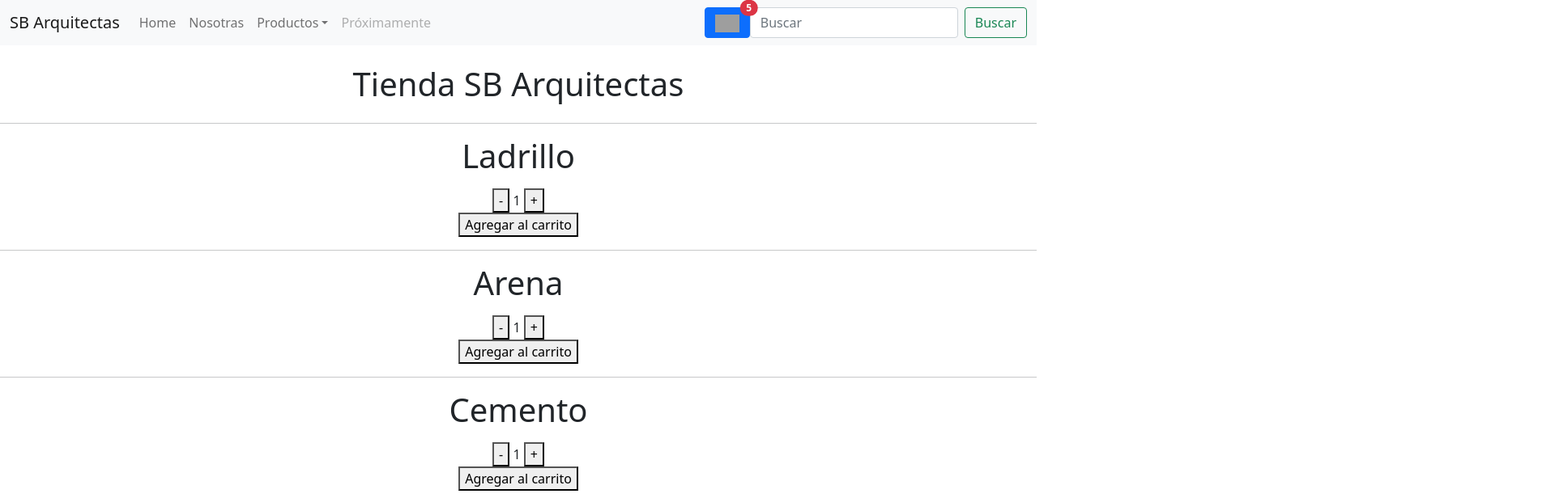
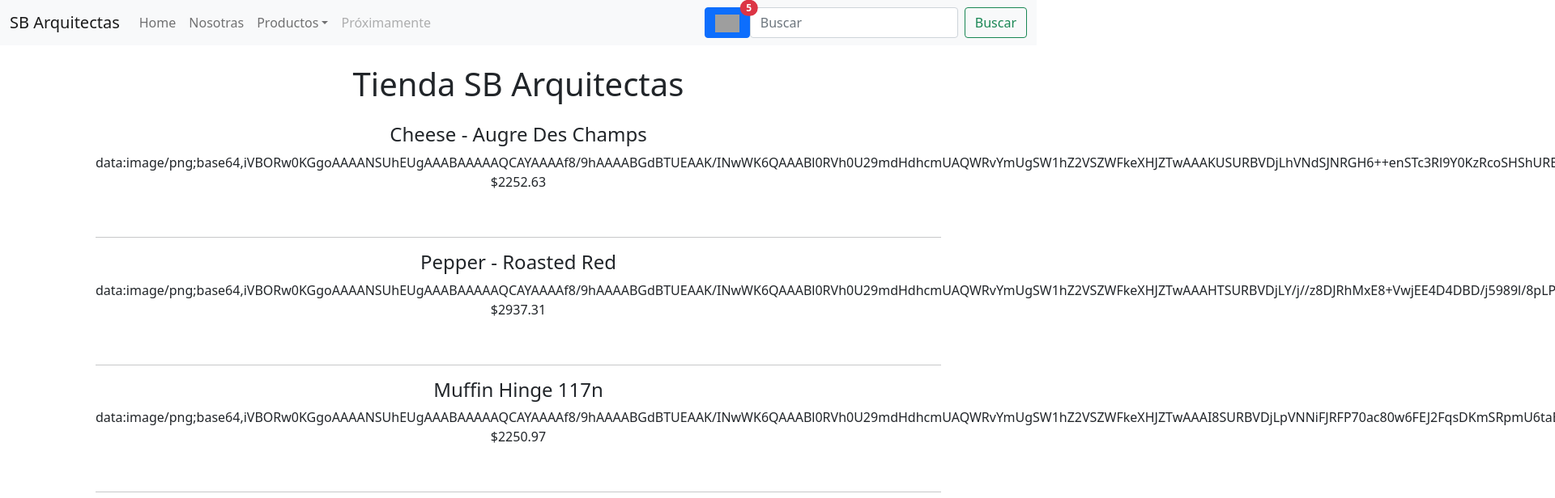
Before and after one commit to nicolasbrest/React-SBArq, a React (Create React App) app: page / in a window 1280 px wide. Shown: the top 616 px of the page at 81% size, 1920 px wide, since content can reach past the window. Built offline with nearby package versions, Linux system fonts and the light colour scheme; grey boxes are pictures that could not be loaded.

Commit message:
itemlist

```diff
--- a/src/components/CartWidget.jsx
+++ b/src/components/CartWidget.jsx
@@ -3,9 +3,6 @@ const CartWidget = () => {
 
     return (
         <>
-
-
-
             <button type="button" class="btn btn-primary position-relative">
             <img style={{ width: 30}} src="https://cdn-icons-png.flaticon.com/512/107/107831.png" alt="" />
                 <span class="position-absolute top-0 start-100 translate-middle badge rounded-pill bg-danger">5
--- /dev/null
+++ b/src/components/Item.jsx
@@ -0,0 +1,16 @@
+import React from 'react';
+import product from "../data/product";
+
+function Item ( {product} ) {
+    return (
+        <div>
+            <h4>{product.title}</h4>
+            <picture>{product.image}</picture>
+            <p>${product.price}</p>
+            <br/>
+            <hr/>
+        </div>
+    )
+}
+
+export default Item ;
--- a/src/components/ItemCount.jsx
+++ b/src/components/ItemCount.jsx
@@ -15,9 +15,9 @@ function ItemCount (props) {
     }
 
     return (
-        <div class="container px-5 py-8 mx-auto">
-            <div class="flex flex-col text-center w-full mb-12">
-                <h1 class="sm:text-3x1 text-2x1 font-lighter title-font mb"><p>{props.itemproducto}</p></h1>
+        <div className="container px-5 py-8 mx-auto">
+            <div className="flex flex-col text-center w-full mb-12">
+                <h1 className="sm:text-3x1 text-2x1 font-lighter title-font mb"><p>{props.itemproducto}</p></h1>
 
                 <div>
                     <div>
--- /dev/null
+++ b/src/components/ItemList.jsx
@@ -0,0 +1,20 @@
+import React from 'react'
+import Item from './Item'
+
+function ItemList( {product} ){
+    return (
+    <>
+        {product.map(thisproduct => {
+            return (
+            <Item product={thisproduct} key={thisproduct.id} />
+                )
+            })
+        }
+    <>{ItemList}</>
+
+    </>
+    )
+}
+
+
+export default ItemList
--- a/src/components/ItemListContainer.jsx
+++ b/src/components/ItemListContainer.jsx
@@ -1,12 +1,34 @@
-import React from "react";
-import product from "../data/product";
+import React, { useEffect, useState } from "react";
+import productD from "../data/product";
+import ItemList from "./ItemList";
+
+
+function getProducts(){
+
+    return new Promise ((resolve, reject) => {
+        setTimeout( () => {
+            resolve (productD);
+        }, 2000 );
+    });
+}
 
 function ItemListContainer ({ titulo }) {
-    console.log (product);
+
+    const [productState, setProduct] = useState ([]);
+
+    useEffect( () => {
+        getProducts().then(respuestaPromise =>{
+            setProduct(respuestaPromise);
+        });
+    }, []);
+
+
+
     return(
-        <div class="container px-5 py-8 mx-auto">
-            <div class="flex flex-col text-center w-full mb-12">
-                <h1 class="sm:text-3x1 text-2x1 font-lighter title-font mb-4 text-red-500"><p>{ titulo }</p></h1>
+        <div className="container px-5 py-8 mx-auto">
+            <div className="flex flex-col text-center w-full mb-12">
+                <h1 className="sm:text-3x1 text-2x1 font-lighter title-font mb-4"><p>{ titulo }</p></h1>
+                <ItemList product={productState}/>
             </div>
         </div>
     )
```
